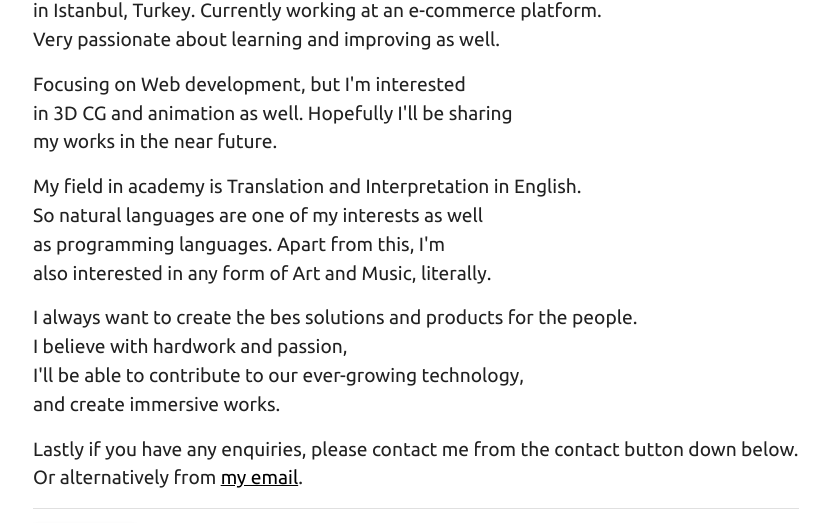
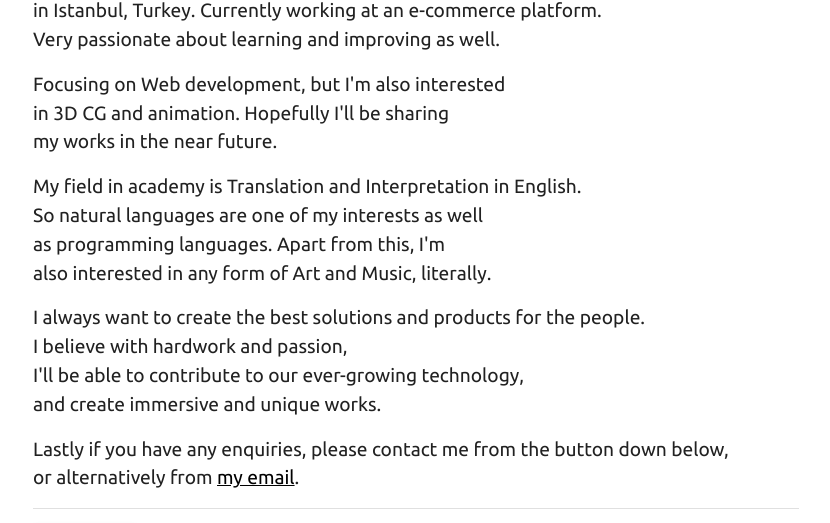
Before and after one commit to atakanzen/atakanzengin.me, a Vue app: page / in a window 1280 px wide. Shown: the part 260-783 px from the top of the page, without its empty margins (224-1054 px from the left). Built offline with nearby package versions, Linux system fonts and the light colour scheme; what vue-js-toggle-button would draw is missing.

Commit message:
Update Me.vue

```diff
--- a/src/components/Me.vue
+++ b/src/components/Me.vue
@@ -16,8 +16,8 @@
     </p>
 
     <p>
-      Focusing on Web development, but I'm interested
-      <br />in 3D CG and animation as well. Hopefully I'll be sharing
+      Focusing on Web development, but I'm also interested
+      <br />in 3D CG and animation. Hopefully I'll be sharing
       <br />my works in the near future.
     </p>
 
@@ -29,15 +29,15 @@
     </p>
 
     <p>
-      I always want to create the bes solutions and products for the people.
+      I always want to create the best solutions and products for the people.
       <br />I believe with hardwork and passion,
       <br />I'll be able to contribute to our ever-growing technology,
-      <br />and create immersive works.
+      <br />and create immersive and unique works.
     </p>
 
     <p>
-      Lastly if you have any enquiries, please contact me from the contact button down below.
-      <br />Or alternatively from <a href="mailto:atakanzzengin@gmail.com" id="link">my email</a>.
+      Lastly if you have any enquiries, please contact me from the button down below,
+      <br />or alternatively from <a href="mailto:atakanzzengin@gmail.com" id="link">my email</a>.
     </p>
   </section>
 </article>
```
